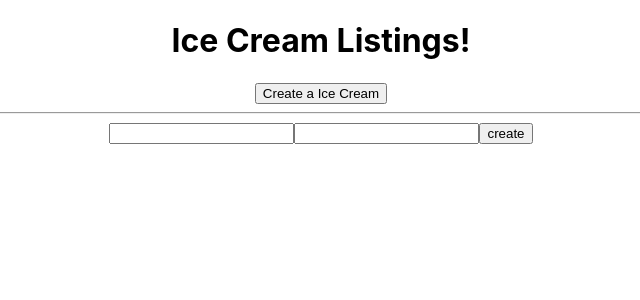
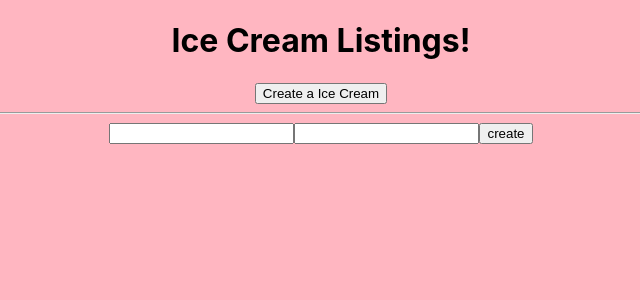
Before and after one commit to lta4/MernProjectFrontEnd, a React (Create React App) app: page /create in a window 1280 px wide. Shown: the top 300 px of the page, without its empty margins (319-959 px from the left). Built offline with nearby package versions, Linux system fonts and the light colour scheme; no server answers.

Commit message:
front color

```diff
--- a/src/Display.js
+++ b/src/Display.js
@@ -25,7 +25,7 @@ const Display = (props) => {
     const loading = <h1>Loading...</h1>
 
     // return icecreams.length > 0 ? loaded () : loading;
-    return icecreams ? loaded() : loading
-}
+    return icecreams ? loaded() : loading;
+};
 
 export default Display
--- a/src/Form.js
+++ b/src/Form.js
@@ -8,7 +8,7 @@ const Form = (props) => {
     const handleSubmit = (event) => {
         event.preventDefault();
         props.handleSubmit(formData);
-        props.history.pus("/");
+        props.history.push("/");
     };
 
     const handleChange = (event) => {
--- a/src/index.css
+++ b/src/index.css
@@ -11,3 +11,7 @@ code {
   font-family: source-code-pro, Menlo, Monaco, Consolas, 'Courier New',
     monospace;
 }
+
+html {
+  background-color: lightpink;
+}
```
Also changed, not shown: 1 other file (tests, documents, lock files or other folders).
